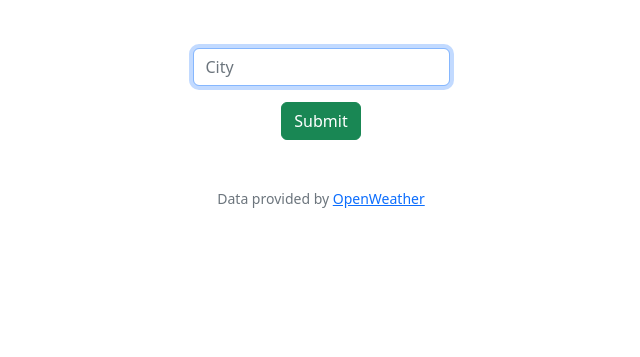
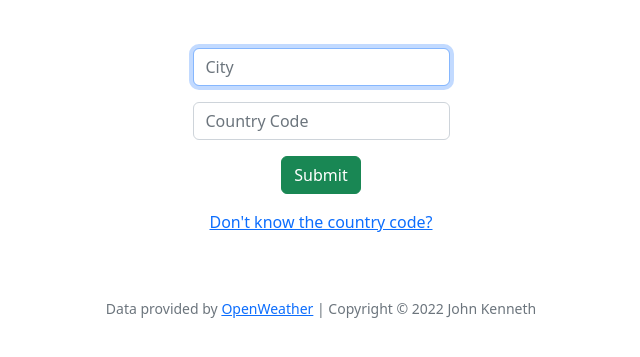
Before and after one commit to j-kennethh/WeatherCast, a Python web app: template website/templates/index.html in a window 1280 px wide. Shown: the part 76-433 px from the top of the page, without its empty margins (319-959 px from the left). Run offline with Jinja, Linux system fonts and the light colour scheme; the template is opened without the code that fills it, so the values that code supplies are empty.

Commit message:
added country geocoding support

```diff
--- a/website/templates/index.html
+++ b/website/templates/index.html
@@ -7,6 +7,14 @@
         <div class="mb-3">
             <input autocomplete="off" autofocus class="form-control mx-auto w-auto" id="city" name="city" placeholder="City" type="text">
         </div>
-        <button class="btn btn-success" type="submit">Submit</button>
+        <div class="mb-3">
+            <input autocomplete="off" class="form-control mx-auto w-auto" id="country" name="country" placeholder="Country Code" type="text">
+        </div>
+        <div class="mb-3">
+            <button class="btn btn-success" type="submit">Submit</button>
+        </div>
+        <div class="mb-3">
+            <a href="https://laendercode.net/en/2-letter-list.html" target="_blank">Don't know the country code?</a>
+        </div>
     </form>
 {% endblock %}
--- a/website/templates/layout.html
+++ b/website/templates/layout.html
@@ -40,7 +40,7 @@
             {% block main %}{% endblock %}
         </main>
         <footer class="mb-5 small text-center text-muted">
-            Data provided by <a href="https://openweathermap.org/">OpenWeather</a>
+            Data provided by <a href="https://openweathermap.org/" target="_blank">OpenWeather</a> | Copyright © 2022 John Kenneth
         </footer>
         <script src="https://cdn.jsdelivr.net/npm/bootstrap@5.2.3/dist/js/bootstrap.bundle.min.js" integrity="sha384-kenU1KFdBIe4zVF0s0G1M5b4hcpxyD9F7jL+jjXkk+Q2h455rYXK/7HAuoJl+0I4" crossorigin="anonymous"></script>
     </body>
--- a/website/templates/weather.html
+++ b/website/templates/weather.html
@@ -1,6 +1,6 @@
 {% extends "layout.html" %}
 
-{% block title %}Weather{% endblock %}
+{% block title %}{{ data.name }}{% endblock %}
 
 {% block main %}
     <div class="mb-3">
```
Also changed, not shown: website/view.py (+19 -5 lines).
